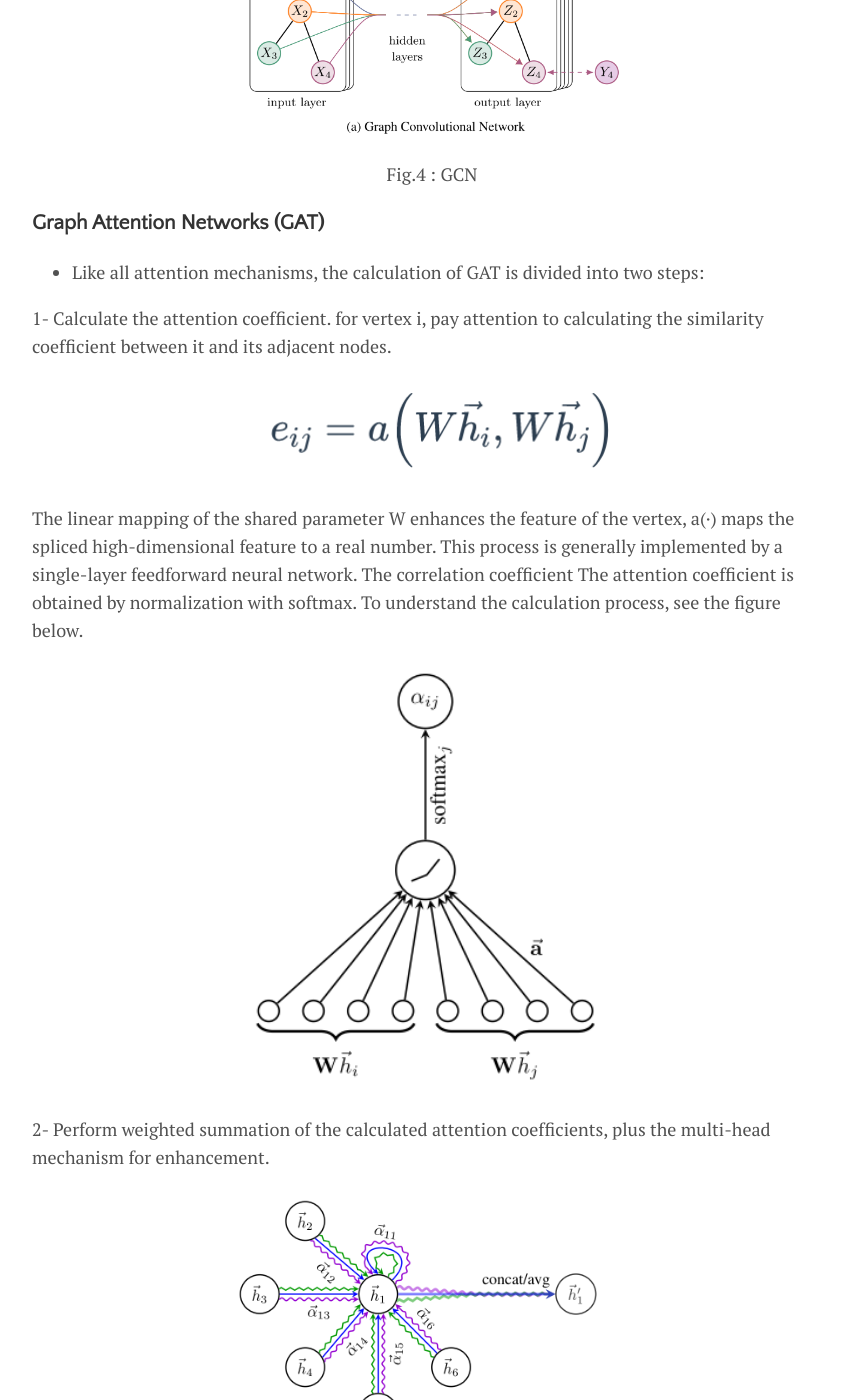
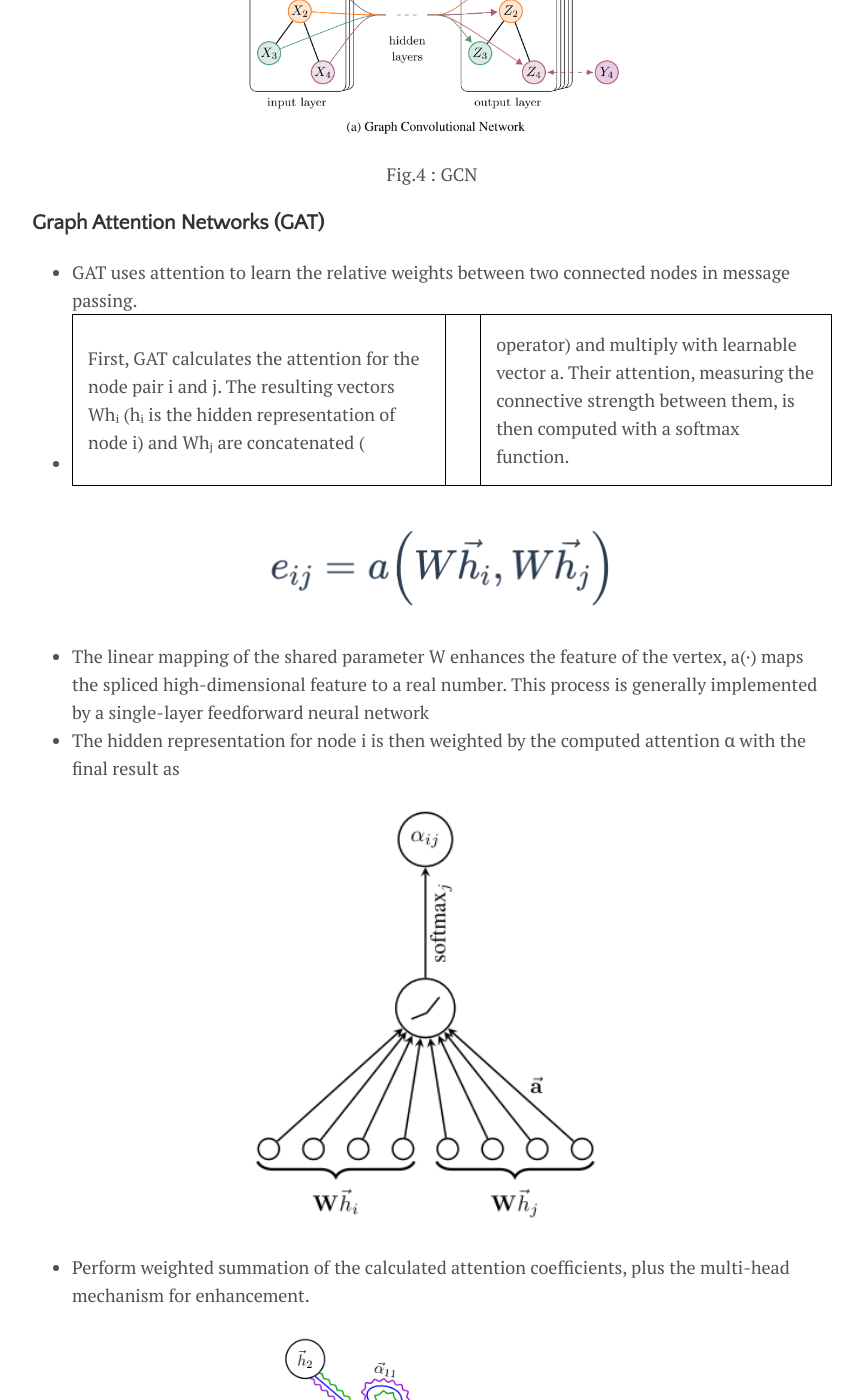
Before and after one commit to IslamMohamedMosaad/IslamMohamedMosaad.github.io, a Jekyll site: the page built from _posts/2021-08-11-Graph-Based-Reasoning-over-Heterogeneous-External-Knowledge-for-Commonsense-Question-Answering.md, in a window 1280 px wide and 1400 px high, scrolled down 7255 px. Shown: the whole window, without its empty margins (208-1071 px from the left). Built offline with Jekyll 4.4.1, drawn with Linux system fonts in a browser that asks for light colours; comment, search, counter and statistics services are not loaded.

Commit message:
Update 2021-08-11-Graph-Based-Reasoning-over-Heterogeneous-External-Knowledge-for-Commonsense-Question-Answering.md

```diff
--- a/_posts/2021-08-11-Graph-Based-Reasoning-over-Heterogeneous-External-Knowledge-for-Commonsense-Question-Answering.md
+++ b/_posts/2021-08-11-Graph-Based-Reasoning-over-Heterogeneous-External-Knowledge-for-Commonsense-Question-Answering.md
@@ -180,9 +180,8 @@ Fig.4 : GCN
 
 ### **Graph Attention Networks (GAT)**
 
-- Like all attention mechanisms, the calculation of GAT is divided into two steps:
-
-1- Calculate the attention coefficient. for vertex i, pay attention to calculating the similarity coefficient between it and its adjacent nodes.
+- GAT uses attention to learn the relative weights between two connected nodes in message passing.
+- First, GAT calculates the attention for the node pair i and j. The resulting vectors Whᵢ (hᵢ is the hidden representation of node i) and Whⱼ are concatenated (|| operator) and multiply with learnable vector a. Their attention, measuring the connective strength between them, is then computed with a softmax function.
 
 <p align="center">
 <img align="center" width="400" height="100" src="../assets/img/attention1.png">
@@ -190,7 +189,8 @@ Fig.4 : GCN
 <p align="center">
 </p>
 
-The linear mapping of the shared parameter W enhances the feature of the vertex, a(·) maps the spliced high-dimensional feature to a real number. This process is generally implemented by a single-layer feedforward neural network. The correlation coefficient The attention coefficient is obtained by normalization with softmax. To understand the calculation process, see the figure below.
+- The linear mapping of the shared parameter W enhances the feature of the vertex, a(·) maps the spliced high-dimensional feature to a real number. This process is generally implemented by a single-layer feedforward neural network
+- The hidden representation for node i is then weighted by the computed attention α with the final result as
 
 <p align="center">
 <img align="center" width="400" height="100" src="../assets/img/attention2.png">
@@ -198,7 +198,7 @@ The linear mapping of the shared parameter W enhances the feature of the vertex,
 <p align="center">
 </p>
 
-2- Perform weighted summation of the calculated attention coefficients, plus the multi-head mechanism for enhancement.
+- Perform weighted summation of the calculated attention coefficients, plus the multi-head mechanism for enhancement.
 
 
 <p align="center">
```
